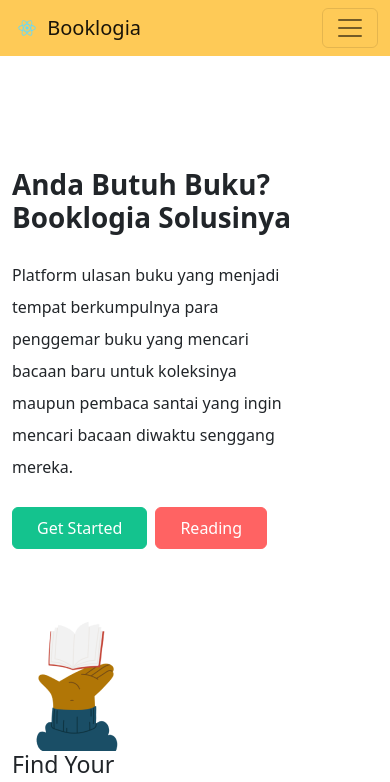
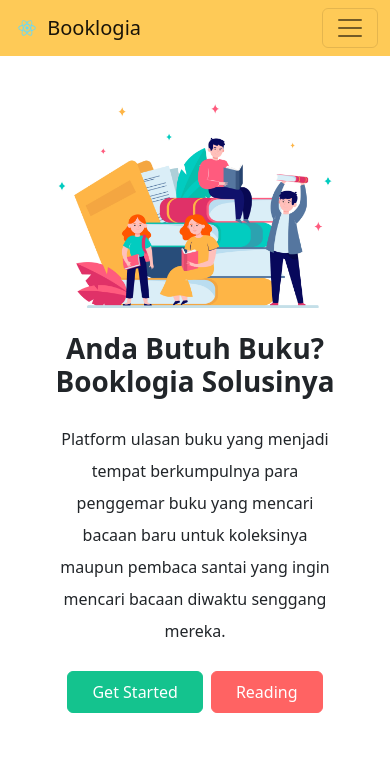
Before and after one commit to fikriwado/booklogia, a React (Create React App) app: page / in a window 390 px wide. Shown: the top 782 px of the page. Built offline with nearby package versions, Linux system fonts and the light colour scheme.

Commit message:
responsive hero

```diff
--- a/src/pages/Home/index.js
+++ b/src/pages/Home/index.js
@@ -7,19 +7,25 @@
 function Home() {
     return (
         <>
-            <section id='hero-section' className='py-5'>
-                <Container className='py-5 my-3'>
+            <section id='hero-section' className='py-lg-5'>
+                <Container className='py-5 my-lg-3'>
                     <Row className='align-items-center'>
-                        <Col xl={7}>
-                            <h1 className='mb-4 fw-bold'>Anda Butuh Buku? <br /> Booklogia Solusinya</h1>
+                        <Col lg={5} className='order-lg-2'>
+                            <img src={heroImage} className="img-fluid d-none d-lg-block" alt="" />
+                            <img src={heroImage} className="img-fluid w-75 d-block d-lg-none mx-auto mb-4 mb-md-5" alt="" />
+                        </Col>
+                        <Col lg={7}className='order-lg-1'>
+                            <div className='text-center text-lg-start'>
+                                <h1 className='mb-4 fw-bold'>Anda Butuh Buku? <br /> Booklogia Solusinya</h1>
 
-                            <p className='w-75 lh-lg mb-4'>Platform ulasan buku yang menjadi tempat berkumpulnya para penggemar buku yang mencari bacaan baru untuk koleksinya maupun pembaca santai yang ingin mencari bacaan diwaktu senggang mereka.</p>
+                                <p className='w-75 lh-lg mb-4 mx-auto mx-lg-0'>Platform ulasan buku yang menjadi tempat berkumpulnya para penggemar buku yang mencari bacaan baru untuk koleksinya maupun pembaca santai yang ingin mencari bacaan diwaktu senggang mereka.</p>
 
-                            <Link to="/" className="btn btn-success text-white px-4 py-2 me-2">Get Started</Link>
-                            <Link to="/" className="btn btn-danger text-white px-4 py-2">Reading</Link>
+                                <Link to="/" className="btn btn-success text-white px-4 py-2 me-2">Get Started</Link>
+                                <Link to="/" className="btn btn-danger text-white px-4 py-2">Reading</Link>
+                            </div>
 
                             <Row className='align-items-center pt-4 mt-5'>
-                                <Col md="auto">
+                                <Col xs="auto">
                                     <img src={handsShowImage} className="img-fluid" alt="" />
                                 </Col>
                                 <Col>
@@ -27,9 +33,6 @@
                                     <hr className='w-25 border border-2 border-dark opacity-100 mt-4' />
                                 </Col>
                             </Row>
-                        </Col>
-                        <Col xl={5}>
-                            <img src={heroImage} className="img-fluid" alt="" />
                         </Col>
                     </Row>
                 </Container>
```
